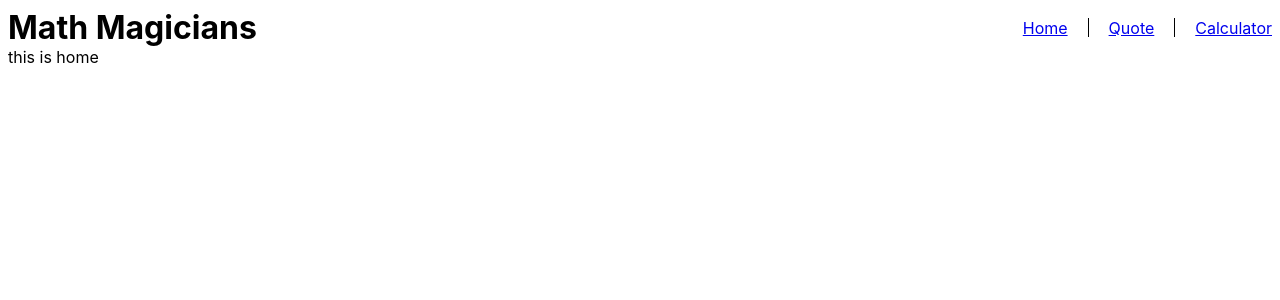
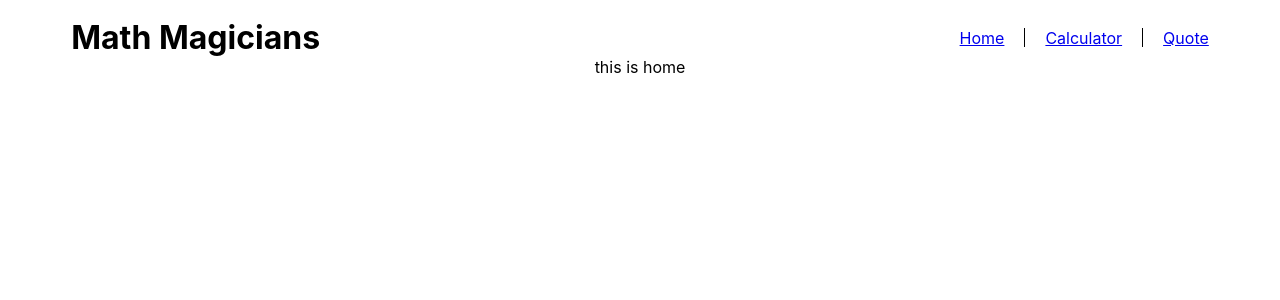
Before and after one commit to Estete9/Math-Magicians, a React (Create React App) app: page / in a window 1280 px wide. Shown: the top 300 px of the page. Built offline with nearby package versions, Linux system fonts and the light colour scheme.

Commit message:
Add navbar styling and NavLink

```diff
--- a/src/App.css
+++ b/src/App.css
@@ -1,4 +1,4 @@
-.app {
+#root {
   text-align: center;
   padding: 10px 5%;
 }
@@ -13,7 +13,6 @@
     animation: App-logo-spin infinite 20s linear;
   }
 }
-
 .app-main {
   background-color: #282c34;
   min-height: 100vh;
@@ -37,12 +36,10 @@
   from {
     transform: rotate(0deg);
   }
-
   to {
     transform: rotate(360deg);
   }
 }
-
 #calculator-wrapper {
   width: 40%;
 }
--- a/src/components/Header.js
+++ b/src/components/Header.js
@@ -5,8 +5,8 @@ import styles from '../styles/header.module.css';
 function Header() {
   const links = [
     { path: '/', text: 'Home' },
+    { path: 'calculator', text: 'Calculator' },
     { path: 'Quote', text: 'Quote' },
-    { path: 'calculator', text: 'Calculator' },
   ];
 
   return (
--- a/src/styles/App.scss
+++ b/src/styles/App.scss
@@ -1,4 +1,4 @@
-.app {
+#root {
   text-align: center;
   padding: 10px 5%;
 }
```
Also changed, not shown: 1 other file (tests, documents, lock files or other folders).
